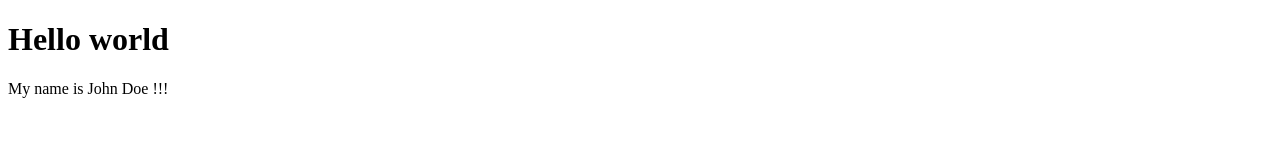
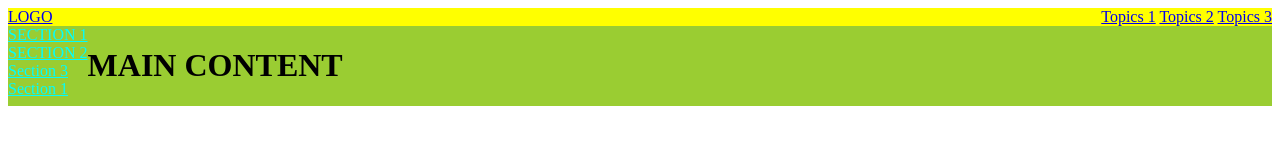
Before and after one commit to piveteauit/starting_session, a plain HTML site: page index.html in a window 1280 px wide. Drawn offline with Linux system fonts and the light colour scheme.

Commit message:
Lesson 2

```diff
--- /dev/null
+++ b/index.css
@@ -0,0 +1,23 @@
+header {
+    background: yellow;
+    display: flex;
+    justify-content: space-between;
+}
+
+main {
+    background: yellowgreen;
+    display: flex;
+}
+
+.left-menu {
+    display: flex;
+    flex-direction: column;
+}
+
+.text-blue {
+    color: aqua;
+}
+
+.text-uppercase {
+    text-transform: uppercase;
+}
--- a/index.html
+++ b/index.html
@@ -1,8 +1,71 @@
 <!DOCTYPE html>
-<html>
-    <head></head>
+<html lang="en">
+
+
+    <head>
+        <!--
+            Rules for HTML semantique:
+                https://validator.w3.org/nu/#textarea
+         -->
+
+        <!--
+            Resources: Javascript / CSS / Favico
+
+            Main tags:
+
+            Wrapper:
+            <header></header>
+            <main></main>
+            <footer></footer>
+
+            Title:
+            <h1></h1>
+                ....
+            <h6></h6>
+
+
+
+
+         -->
+         <title>Session 2</title>
+         <link rel="stylesheet" href="index.css" >
+
+    </head>
+
+
+
     <body>
-        <h1>Hello world</h1>
-        <p>My name is John Doe !!!</p>
+         <header>
+            <!-- LEFT LOGO BLOCK -->
+            <div>
+                <!-- Text in link -->
+                <a href="#home"> LOGO </a>
+            </div>
+
+            <!-- RIGH LINKS BLOCK (Topics) -->
+            <div>
+                <a href="#home">Topics 1</a>
+                <a href="#home">Topics 2</a>
+                <a href="#home">Topics 3</a>
+            </div>
+
+
+         </header>
+
+         <!-- Main content part (2 columns) -->
+
+         <main>
+            <div class="left-menu">
+                <a class="text-blue text-uppercase" href="#home">Section 1</a>
+                <a class="text-blue text-uppercase" href="#home">Section 2</a>
+                <a class="text-blue" href="#home">Section 3</a>
+                <a class="text-blue" href="#home">Section 1</a>
+            </div>
+
+            <div class="main-content">
+                <h1 class="text-uppercase">Main content</h1>
+            </div>
+         </main>
+
     </body>
 </html>
```
Also changed, not shown: index.js (deleted, +0 -7 lines).
